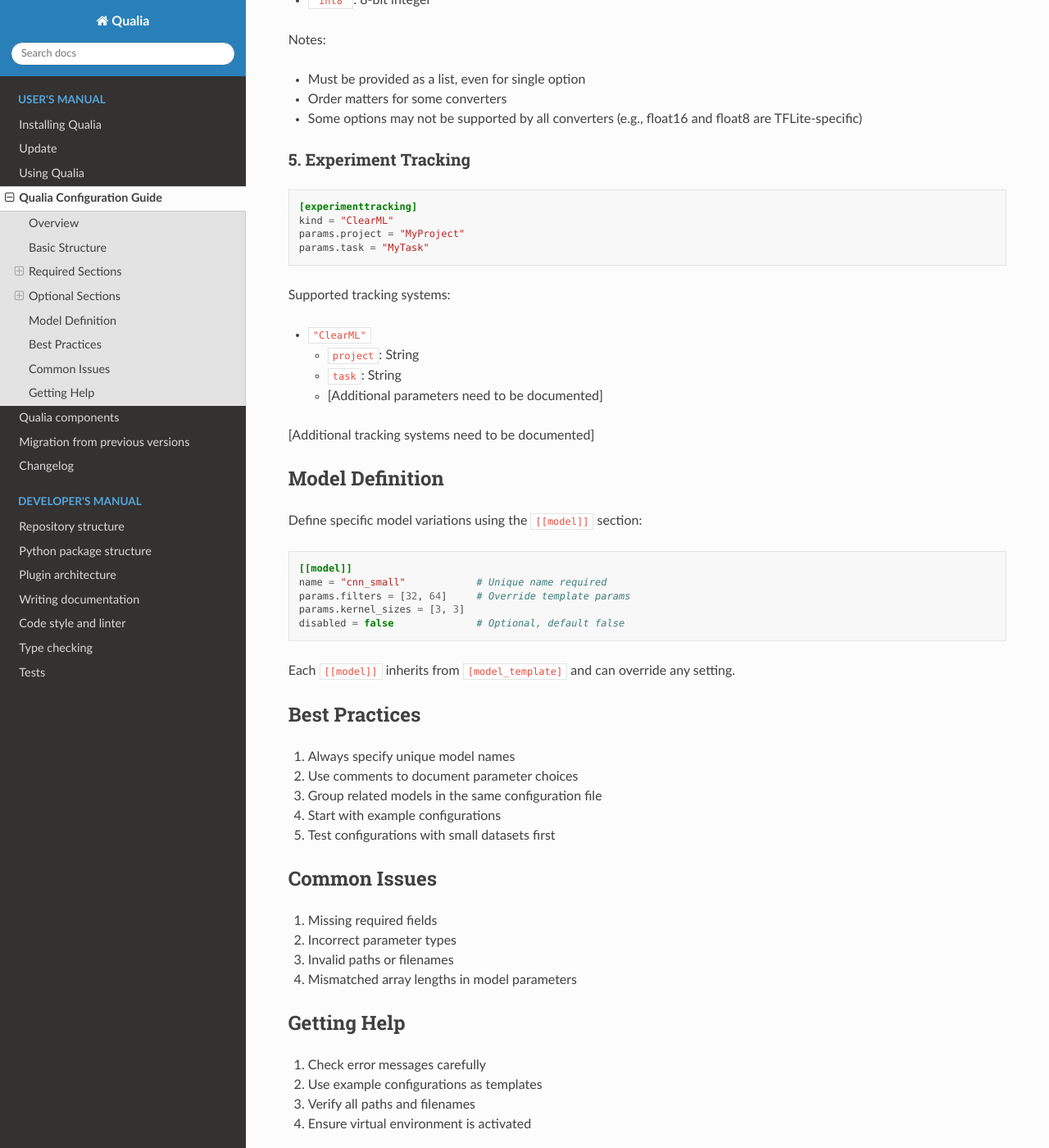
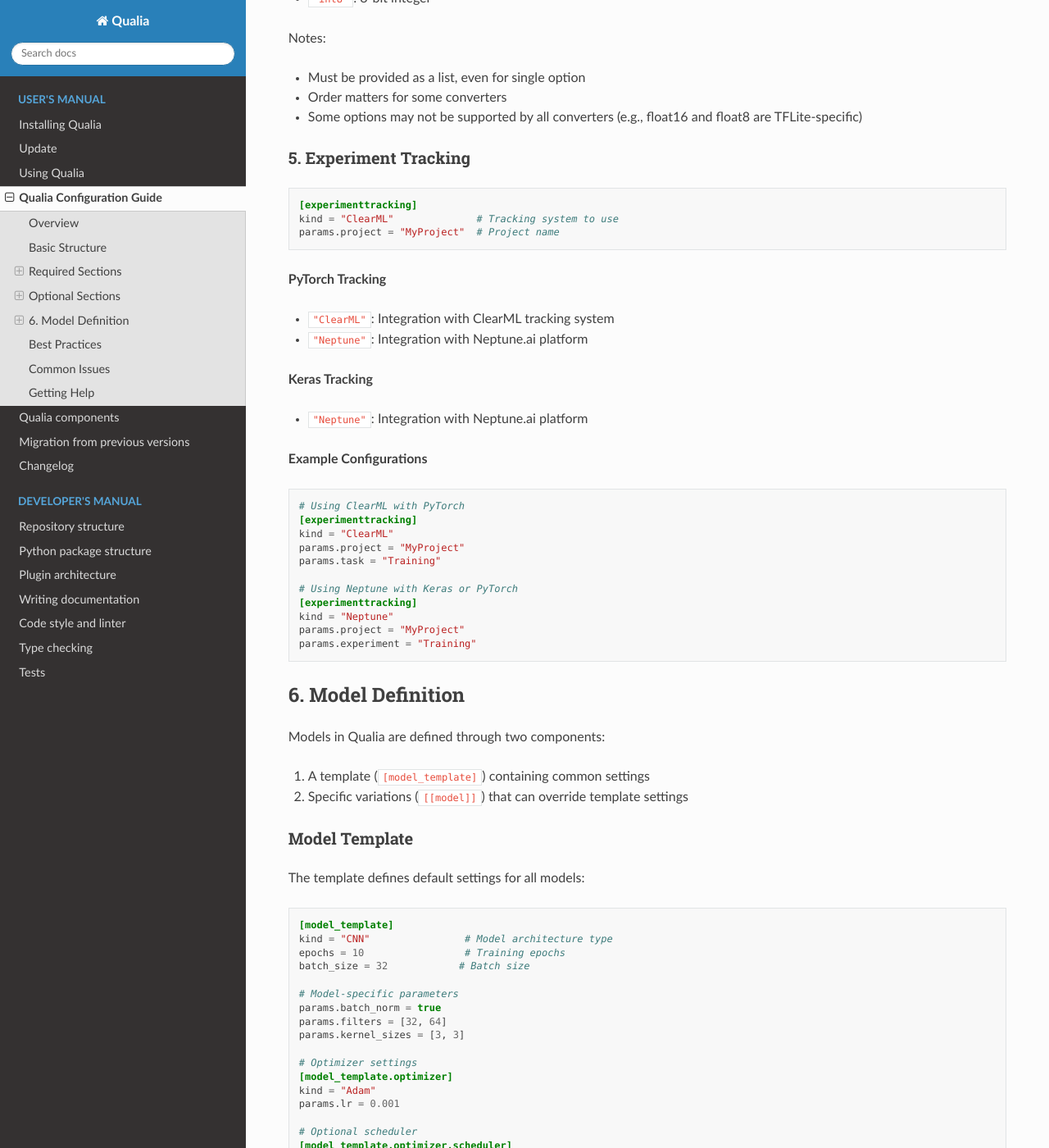
Before and after one commit to LEAT-EDGE/qualia, a Sphinx documentation site: the page built from docs/User/ConfigurationFile.md, in a window 1280 px wide and 1400 px high, scrolled down 13037 px. Shown: the whole window at 82% size. Built offline with Sphinx 7.4.7 and the Read the Docs theme 3.1.0, drawn with Linux system fonts in a browser that asks for light colours; the version number could not be read and is left out; some of the changed text lies outside the part shown.

Commit message:
ConfigurationFile done

````diff
--- a/docs/User/ConfigurationFile.md
+++ b/docs/User/ConfigurationFile.md
@@ -465,14 +465,14 @@
 	- C code: `out/qualia_codegen/<model_name>_q<type>/`
 - Export Support: ✅ (Saves C code implementation)
 
-### `"RemoveKerasSoftmax"`: Softmax Removal
+`"RemoveKerasSoftmax"`: Softmax Removal
 - Removes final Softmax layer from Keras models
 - Output Files when `export=true`:
 	- Model weights: `out/learningmodel/<model_name>_no_softmax`
 - Export Support: ✅ (Saves model without Softmax)
 - Notes: Only works if last layer is Activation(softmax)
 
-### `"Torch2Keras"`: PyTorch to Keras Conversion
+`"Torch2Keras"`: PyTorch to Keras Conversion
 - Converts PyTorch models to Keras format
 - Parameters:
 	- `mapping`: Path to TOML file defining layer mapping
@@ -592,39 +592,180 @@
 
 ```toml
 [experimenttracking]
+kind = "ClearML"              # Tracking system to use
+params.project = "MyProject"  # Project name
+```
+
+**PyTorch Tracking**
+- `"ClearML"`: Integration with ClearML tracking system
+- `"Neptune"`: Integration with Neptune.ai platform
+
+**Keras Tracking**
+- `"Neptune"`: Integration with Neptune.ai platform
+
+**Example Configurations**
+```toml
+# Using ClearML with PyTorch
+[experimenttracking]
 kind = "ClearML"
 params.project = "MyProject"
-params.task = "MyTask"
+params.task = "Training"
+
+# Using Neptune with Keras or PyTorch
+[experimenttracking]
+kind = "Neptune"
+params.project = "MyProject"
+params.experiment = "Training"
 ```
 
-Supported tracking systems:
-- `"ClearML"`
-  - `project`: String
-  - `task`: String
-  - [Additional parameters need to be documented]
+## 6. Model Definition
+Models in Qualia are defined through two components:
+1. A template (`[model_template]`) containing common settings
+2. Specific variations (`[[model]]`) that can override template settings
 
-[Additional tracking systems need to be documented]
+### Model Template
+The template defines default settings for all models:
 
-## Model Definition
-Define specific model variations using the `[[model]]` section:
+```toml
+[model_template]
+kind = "CNN"                # Model architecture type
+epochs = 10                 # Training epochs
+batch_size = 32            # Batch size
+
+# Model-specific parameters
+params.batch_norm = true
+params.filters = [32, 64]
+params.kernel_sizes = [3, 3]
+
+# Optimizer settings
+[model_template.optimizer]
+kind = "Adam"
+params.lr = 0.001
+
+# Optional scheduler
+[model_template.optimizer.scheduler]
+kind = "StepLR"
+params.step_size = 30
+```
+
+Common settings:
+- `kind`: Model architecture (see "Supported Model Architectures")
+- `epochs`: Number of training epochs
+- `batch_size`: Training and inference batch size
+- `params`: Architecture-specific parameters
+- `optimizer`: Training optimizer configuration
+- `scheduler`: Learning rate scheduler (optional)
+
+### Model Variants
+Each model variant is defined in its own `[[model]]` section:
 
 ```toml
 [[model]]
-name = "cnn_small"            # Unique name required
-params.filters = [32, 64]     # Override template params
-params.kernel_sizes = [3, 3]
-disabled = false              # Optional, default false
+name = "cnn_small"            # Unique model name
+params.filters = [32, 64]     # Override specific params
+disabled = false              # Optional, skip this model
+
+[[model]]
+name = "cnn_large"
+params.filters = [64, 128]
+params.fc_units = [256]       # Add new params
+
+[[model]]
+name = "cnn_custom"
+kind = "ResNet"              # Override architecture
+params = { ... }             # Complete param override
 ```
 
-Each `[[model]]` inherits from `[model_template]` and can override any setting.
+Settings:
+- `name`: Unique identifier (required)
+- `disabled`: Skip this model (default: false)
+- Any template setting can be overridden:
+	- `kind`: Different architecture
+	- `epochs`, `batch_size`: Different training settings
+	- `params`: Partial or complete parameter override
+	- `optimizer`, `scheduler`: Different training config
+
+### Common Model Settings
+
+#### Training Control
+```toml
+[model_template]
+load = false          # Load existing weights
+train = true         # Perform training
+evaluate = true      # Run evaluation
+```
+
+#### Data Parameters
+```toml
+[model_template]
+input_shape = [28, 28, 1]   # Input dimensions
+output_shape = [10]         # Output dimensions
+```
+
+#### Optimizer Options
+```toml
+[model_template.optimizer]
+kind = "SGD"
+params.lr = 0.01
+params.momentum = 0.9
+params.weight_decay = 0.0001
+```
+
+#### Scheduler Options
+```toml
+[model_template.optimizer.scheduler]
+kind = "StepLR"
+params.step_size = 30
+params.gamma = 0.1
+```
+
+### Example Complete Configuration
+
+```toml
+# Template for all models
+[model_template]
+kind = "CNN"
+epochs = 100
+batch_size = 32
+params.batch_norm = true
+params.filters = [32, 64]
+params.kernel_sizes = [3, 3]
+params.pool_sizes = [2, 2]
+
+[model_template.optimizer]
+kind = "Adam"
+params.lr = 0.001
+
+# Small model variant
+[[model]]
+name = "cnn_small"
+# Uses template settings
+
+# Medium model with custom filters
+[[model]]
+name = "cnn_medium"
+params.filters = [64, 128]
+
+# Large model with different architecture
+[[model]]
+name = "cnn_large"
+params.filters = [128, 256]
+params.fc_units = [512]
+epochs = 150  # More epochs
+
+# Disabled variant
+[[model]]
+name = "experimental"
+params.filters = [256, 512]
+disabled = true
+```
 
 ## Best Practices
 
 1. Always specify unique model names
 2. Use comments to document parameter choices
-3. Group related models in the same configuration file
-4. Start with example configurations
-5. Test configurations with small datasets first
+3. Start with example configurations
+4. Test configurations with small datasets first
 
 ## Common Issues
 
````
